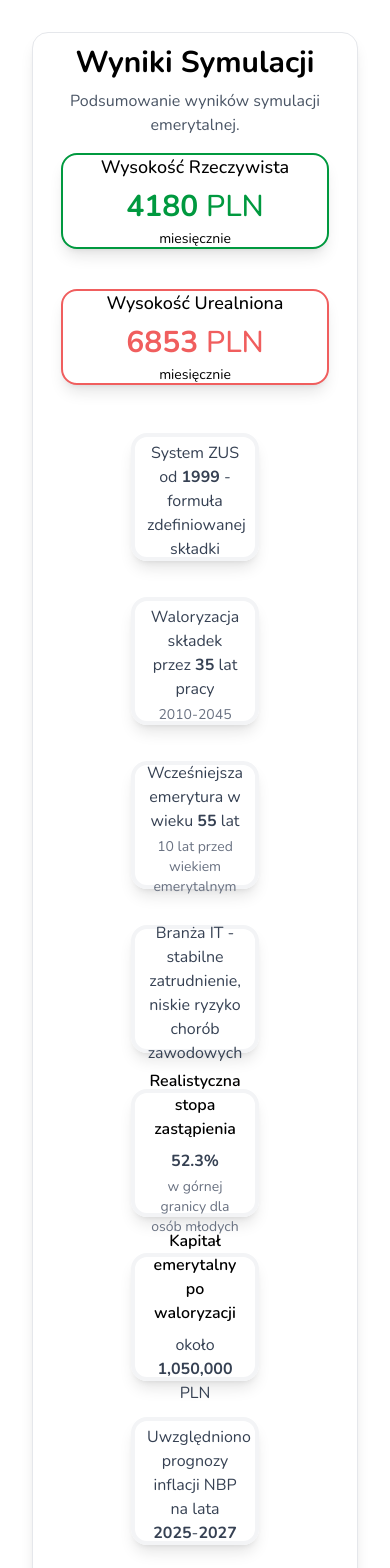
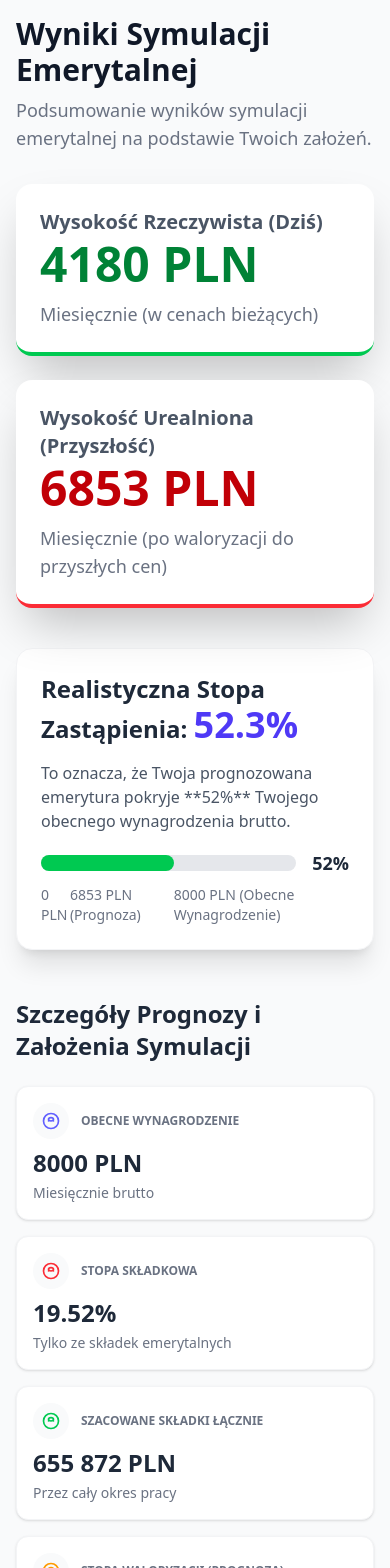
Before and after one commit to exportDefaultConst/hackyeah-emerytura-front, a React (Vite) app: page /dashboard in a window 390 px wide. Shown: the top 1568 px of the page. Built offline with nearby package versions, Linux system fonts and the light colour scheme; no server answers.

Commit message:
DashboardPage Visual Update

```diff
--- /dev/null
+++ b/src/pages/DashboardPage-d.jsx
@@ -0,0 +1,166 @@
+import React from 'react';
+
+// Dane bezpośrednio z Twojego obrazka
+const daneSymulacji = {
+  rzeczywistaKwota: 4642,
+  urealnionaKwota: 6840,
+  stopaZastepienia: 41.2,
+  skladkowaStopa: 19.52,
+  obecneWynagrodzenie: 8000,
+  skladkiLacznia: '1 847 520 PLN',
+  waloryzacjaStopa: '3.8%',
+  inflacja2025: '3.7%',
+  wzrostIT: 'przewyższający inflację',
+  spadekIT: '-4.5%',
+  wiek: 52,
+  plec: 'kobieta',
+  dodatkoweLata: 8,
+  dlugoscZycia: '21 lat (254.3 miesiąca)',
+};
+
+// Pomocniczy komponent do wyświetlania pojedynczej metryki
+const MetrykaKarta = ({ tytul, wartosc, opis, iconClass = "text-blue-500" }) => (
+  <div className="bg-white p-4 sm:p-6 rounded-xl border border-gray-100 shadow-sm transition hover:shadow-md">
+    <div className="flex items-center space-x-3">
+      <div className={`p-2 rounded-full bg-gray-50 ${iconClass}`}>
+        {/* Placeholder Icon (możesz zastąpić ikonami z biblioteki np. Heroicons) */}
+        <svg className="w-5 h-5" fill="none" stroke="currentColor" viewBox="0 0 24 24"><path strokeLinecap="round" strokeLinejoin="round" strokeWidth="2" d="M12 8c1.657 0 3 .895 3 2s-1.343 2-3 2-3-.895-3-2 1.343-2 3-2zM9 12h.01M15 12h.01M21 12a9 9 0 11-18 0 9 9 0 0118 0z"></path></svg>
+      </div>
+      <p className="text-xs font-semibold uppercase text-gray-500">{tytul}</p>
+    </div>
+    <p className="mt-2 text-2xl font-bold text-gray-800">{wartosc}</p>
+    {opis && <p className="mt-1 text-sm text-gray-500">{opis}</p>}
+  </div>
+);
+
+
+const SymulacjaEmerytalna = () => {
+  const { stopaZastepienia, urealnionaKwota, obecneWynagrodzenie } = daneSymulacji;
+
+  // Obliczenie procentu dla paska postępu (Stopa Zastąpienia)
+  const stopaProcent = Math.round(stopaZastepienia);
+  const stopaKolor = stopaProcent < 50 ? 'bg-yellow-500' : 'bg-green-500';
+
+  return (
+    <div className="min-h-screen bg-gray-50 p-4 sm:p-10 font-sans">
+      <div className="max-w-6xl mx-auto">
+        <h1 className="text-3xl sm:text-4xl font-extrabold text-gray-900 mb-2">Wyniki Symulacji Emerytalnej</h1>
+        <p className="text-lg text-gray-500 mb-8">Podsumowanie wyników symulacji emerytalnej na podstawie Twoich założeń.</p>
+
+        {/* 1. SEKCJA GŁÓWNYCH WNIOSKÓW (HERO) */}
+        <div className="grid md:grid-cols-2 gap-6 mb-10">
+          {/* Karta Rzeczywista */}
+          <div className="p-6 bg-white border-b-4 border-green-500 shadow-2xl rounded-2xl">
+            <p className="text-xl font-semibold text-gray-600">Wysokość Rzeczywista (Dziś)</p>
+            <p className="text-5xl font-bold text-green-700 mt-1 mb-3">{daneSymulacji.rzeczywistaKwota} PLN</p>
+            <p className="text-lg text-gray-500">Miesięcznie (w obecnych cenach)</p>
+          </div>
+
+          {/* Karta Urealniona */}
+          <div className="p-6 bg-white border-b-4 border-red-500 shadow-2xl rounded-2xl">
+            <p className="text-xl font-semibold text-gray-600">Wysokość Urealniona (W Przyszłości)</p>
+            <p className="text-5xl font-bold text-red-700 mt-1 mb-3">{daneSymulacji.urealnionaKwota} PLN</p>
+            <p className="text-lg text-gray-500">Miesięcznie (po waloryzacji do przyszłych cen)</p>
+          </div>
+        </div>
+
+        {/* WIZUALIZACJA STOPY ZASTĄPIENIA */}
+        <div className="bg-white p-6 rounded-2xl shadow-xl mb-12 border border-gray-100">
+          <h2 className="text-2xl font-bold text-gray-800 mb-4">Realistyczna Stopa Zastąpienia: <span className="text-4xl font-extrabold text-indigo-600">{stopaZastepienia}%</span></h2>
+          <p className="text-gray-600 mb-4">To oznacza, że Twoja prognozowana emerytura pokryje **{stopaProcent}%** Twojego obecnego wynagrodzenia brutto.</p>
+
+          {/* Pasek Postępu (Stopa Zastąpienia) */}
+          <div className="flex items-center space-x-4">
+            <div className="flex-grow bg-gray-200 rounded-full h-4">
+              <div
+                className={`h-4 rounded-full ${stopaKolor}`}
+                style={{ width: `${Math.min(stopaProcent, 100)}%` }}
+                aria-valuenow={stopaProcent}
+                aria-valuemin="0"
+                aria-valuemax="100"
+              ></div>
+            </div>
+            <span className="text-lg font-semibold text-gray-800">{stopaProcent}%</span>
+          </div>
+
+          <div className="flex justify-between text-sm text-gray-500 mt-2">
+            <span>0 PLN</span>
+            <span>{urealnionaKwota} PLN (Prognoza)</span>
+            <span>{obecneWynagrodzenie} PLN (Obecne Wynagrodzenie)</span>
+          </div>
+        </div>
+
+        {/* 2. SZCZEGÓŁY I ZAŁOŻENIA */}
+        <h2 className="text-2xl font-bold text-gray-800 mb-6">Szczegóły Prognozy i Założenia Symulacji</h2>
+
+        <div className="grid md:grid-cols-2 lg:grid-cols-4 gap-4">
+          {/* Kolumna 1: Finanse */}
+          <MetrykaKarta
+            tytul="Obecne Wynagrodzenie"
+            wartosc={`${daneSymulacji.obecneWynagrodzenie} PLN`}
+            opis="Miesięcznie brutto"
+            iconClass="text-indigo-500"
+          />
+          <MetrykaKarta
+            tytul="Składkowa Stopa Zastąpienia"
+            wartosc={`${daneSymulacji.skladkowaStopa}%`}
+            opis="Tylko ze składek emerytalnych"
+            iconClass="text-red-500"
+          />
+          <MetrykaKarta
+            tytul="Szanowane Składki Łącznie"
+            wartosc={daneSymulacji.skladkiLacznia}
+            opis="Przez cały okres pracy"
+            iconClass="text-green-500"
+          />
+          <MetrykaKarta
+            tytul="Stopa Waloryzacji (Prognoza)"
+            wartosc={daneSymulacji.waloryzacjaStopa}
+            opis="Średnio rocznie (INBP 2025-2029)"
+            iconClass="text-amber-500"
+          />
+          {/* Kolumna 2: Czas i Wiek */}
+          <MetrykaKarta
+            tytul="Wiek Użytkownika"
+            wartosc={`${daneSymulacji.wiek} lat`}
+            opis={`${daneSymulacji.plec.toUpperCase()}, System ZUS od 1999`}
+            iconClass="text-purple-500"
+          />
+          <MetrykaKarta
+            tytul="Dodatkowe Lata Pracy"
+            wartosc={`${daneSymulacji.dodatkoweLata} lat`}
+            opis="Do osiągnięcia wieku emerytalnego"
+            iconClass="text-cyan-500"
+          />
+          <MetrykaKarta
+            tytul="Przewidywana Długość Życia"
+            wartosc={daneSymulacji.dlugoscZycia}
+            opis="Po przekroczeniu wieku emerytalnego"
+            iconClass="text-pink-500"
+          />
+          <MetrykaKarta
+            tytul="Inflacja 2025"
+            wartosc={daneSymulacji.inflacja2025}
+            opis="Prognozowana inflacja"
+            iconClass="text-teal-500"
+          />
+        </div>
+
+        {/* 3. PODSUMOWANIE I CTA (Call to Action) */}
+        <div className="mt-12 p-8 bg-indigo-50 rounded-2xl border-l-4 border-indigo-600 shadow-lg flex flex-col md:flex-row justify-between items-center">
+          <div className="mb-4 md:mb-0">
+            <h3 className="text-xl font-bold text-indigo-800">Co dalej? Brakuje Ci {Math.round(100 - stopaProcent)}%</h3>
+            <p className="text-indigo-700">Stopa zastąpienia na poziomie {stopaZastepienia}% oznacza, że aby utrzymać obecny standard, musisz oszczędzać.</p>
+          </div>
+          <button className="bg-indigo-600 hover:bg-indigo-700 text-white font-semibold py-3 px-6 rounded-xl shadow-md transition duration-300 transform hover:scale-105">
+            Zmień Założenia lub Zobacz Plany Oszczędności
+          </button>
+        </div>
+
+        <p className="text-center text-xs text-gray-400 mt-8">Dane z Redux Store • Ostatnia aktualizacja: 5.10.2025 03:58:33</p>
+      </div>
+    </div>
+  );
+};
+
+export default SymulacjaEmerytalna;
--- a/src/pages/DashboardPage.jsx
+++ b/src/pages/DashboardPage.jsx
@@ -1,7 +1,6 @@
 import React, { useState, useEffect } from "react";
 import { useLocation } from "react-router";
 import { useSelector, useDispatch } from "react-redux";
-import Card from "../components/Card";
 import { API_URL } from "../constants";
 import { setPensionData } from "../redux/slices/pensionSlice";
 
@@ -38,13 +37,31 @@ const mockApiResponse = {
   "years_to_work_longer": 8
 };
 
+// Komponent pomocniczy do wyświetlania pojedynczych metryk
+const KartaMetryki = ({ tytul, wartosc, opis, klasaIkony = "text-blue-500" }) => (
+  <div className="bg-white p-4 sm:p-6 rounded-xl border border-gray-100 shadow-sm transition hover:shadow-md">
+    <div className="flex items-center space-x-3">
+      <div className={`p-2 rounded-full bg-gray-50 ${klasaIkony}`}>
+        {/* Placeholder Icon */}
+        <svg className="w-5 h-5" fill="none" stroke="currentColor" viewBox="0 0 24 24">
+          <path strokeLinecap="round" strokeLinejoin="round" strokeWidth="2" d="M12 8c1.657 0 3 .895 3 2s-1.343 2-3 2-3-.895-3-2 1.343-2 3-2zM9 12h.01M15 12h.01M21 12a9 9 0 11-18 0 9 9 0 0118 0z"></path>
+        </svg>
+      </div>
+      <p className="text-xs font-semibold uppercase text-gray-500">{tytul}</p>
+    </div>
+    <p className="mt-2 text-2xl font-bold text-gray-800">{wartosc}</p>
+    {opis && <p className="mt-1 text-sm text-gray-500">{opis}</p>}
+  </div>
+);
+
 const DashboardPage = () => {
   const location = useLocation();
   const dispatch = useDispatch();
   const { pensionData, loading, error, lastUpdated } = useSelector((state) => state.pension);
+  const { desiredAmount } = useSelector((state) => state.user);
   const [localError, setLocalError] = useState(null);
 
-  // Function to fetch pension data from API
+  // Funkcja do pobierania danych emerytalnych z API
   const fetchPensionData = async () => {
     try {
       setLocalError(null);
@@ -63,156 +80,22 @@ const DashboardPage = () => {
       const data = await response.json();
       dispatch(setPensionData(data));
     } catch (err) {
-      console.error("Error fetching pension data:", err);
+      console.error("Błąd podczas pobierania danych emerytalnych:", err);
       setLocalError(err.message);
-      // Use mock data as fallback
+      // Użyj danych testowych jako zapasowych
       dispatch(setPensionData(mockApiResponse));
     }
   };
 
   useEffect(() => {
-    // Check if data was passed from navigation state (from form submission)
+    // Sprawdź, czy dane zostały przekazane z nawigacji (z formularza)
     if (location.state?.pensionData) {
       dispatch(setPensionData(location.state.pensionData));
     } else if (!pensionData) {
-      // Fetch data from API if no data in Redux state and no navigation state
+      // Pobierz dane z API, jeśli brak danych w stanie Redux i brak danych z nawigacji
       fetchPensionData();
     }
   }, [location.state, pensionData, dispatch]);
-
-  // Transform API response into card format
-  const transformApiDataToCards = (data) => {
-    if (!data?.calculation_details) return [];
-
-    const cards = [];
-
-    // Add assumptions as cards
-    if (data.calculation_details.assumptions) {
-      data.calculation_details.assumptions.forEach((assumption) => {
-        const cardData = formatAssumptionToCard(assumption);
-        cards.push(cardData);
-      });
-    }
-
-    // Add other calculation details as cards
-    const additionalDetails = [
-      {
-        title: "Stopa składkowa",
-        description: data.calculation_details.contribution_rate || "19.52%",
-        secondaryDescription: "składki emerytalne"
-      },
-      {
-        title: "Oczekiwana długość życia",
-        description: `${Math.round((data.calculation_details.life_expectancy_months || 210) / 12)} lat`,
-        secondaryDescription: `${data.calculation_details.life_expectancy_months || 210} miesięcy`
-      },
-      {
-        title: "Szacowane składki łącznie",
-        description: `${(data.calculation_details.total_contributions_estimated || 655872).toLocaleString('pl-PL')} PLN`,
-        secondaryDescription: "przez cały okres pracy"
-      },
-      {
-        title: "Stopa waloryzacji",
-        description: data.calculation_details.valorization_rate || "średnio 2.2% rocznie",
-        secondaryDescription: null
-      }
-    ];
-
-    cards.push(...additionalDetails);
-
-    // Add metadata as cards if available
-    if (data.metadata) {
-      const metadataCards = [
-        {
-          title: "Wiek użytkownika",
-          description: `${data.metadata.user_age || 35} lat`,
-          secondaryDescription: data.metadata.user_gender === "male" ? "mężczyzna" : "kobieta"
-        },
-        {
-          title: "Obecne wynagrodzenie",
-          description: `${(data.metadata.current_salary || 8000).toLocaleString('pl-PL')} PLN`,
-          secondaryDescription: "miesięcznie brutto"
-        }
-      ];
-      cards.push(...metadataCards);
-    }
-
-    // Add result metrics as cards
-    const resultCards = [
-      {
-        title: "Stopa zastąpienia",
-        description: `${data.replacement_rate || 52.3}%`,
-        secondaryDescription: "stosunek emerytury do ostatniego wynagrodzenia"
-      }
-    ];
-
-    if (data.years_to_work_longer) {
-      resultCards.push({
-        title: "Dodatkowe lata pracy",
-        description: `${data.years_to_work_longer} lat`,
-        secondaryDescription: "dla lepszej emerytury"
-      });
-    }
-
-    if (data.salary_variability_impact) {
-      resultCards.push({
-        title: "Wpływ zmienności wynagrodzenia",
-        description: typeof data.salary_variability_impact === 'string'
-          ? data.salary_variability_impact
-          : `${data.salary_variability_impact}%`,
-        secondaryDescription: typeof data.salary_variability_impact === 'string'
-          ? null
-          : "wpływ na wysokość emerytury"
-      });
-    }
-
-    if (data.sick_leave_impact) {
-      resultCards.push({
-        title: "Wpływ zwolnień lekarskich",
-        description: typeof data.sick_leave_impact === 'string'
-          ? data.sick_leave_impact
-          : `${data.sick_leave_impact} PLN`,
-        secondaryDescription: typeof data.sick_leave_impact === 'string'
-          ? null
-          : "miesięczny wpływ"
-      });
-    }
-
-    cards.push(...resultCards);
-
-    return cards;
-  };
-
-  // Helper function to format assumptions into card format
-  const formatAssumptionToCard = (assumption) => {
-    if (assumption.includes(":")) {
-      const [title, descriptionPart] = assumption.split(":");
-
-    // Extract content within parentheses for secondaryDescription
-    const parenthesesMatch = descriptionPart.match(/\(([^)]+)\)/);
-    const secondaryDescription = parenthesesMatch ? parenthesesMatch[1] : null;
-
-    // Remove parentheses content from main description
-    const description = descriptionPart.replace(/\s*\([^)]+\)/g, '').trim();
-
-    return {
-      title: title.trim(),
-      description: description,
-      secondaryDescription: secondaryDescription
-    };
-  } else {
-    // If there's no colon, check for parentheses in the entire text
-    const parenthesesMatch = assumption.match(/\(([^)]+)\)/);
-    const secondaryDescription = parenthesesMatch ? parenthesesMatch[1] : null;
-    const description = assumption.replace(/\s*\([^)]+\)/g, '').trim();
-
-    return {
-      title: "",
-      description: description,
-      secondaryDescription: secondaryDescription
-    };
-  }
-};
 
   if (loading) {
     return (
@@ -243,48 +126,145 @@ if ((error || localError) && !pensionData) {
     );
   }
 
-const formattedCalculationDetails = transformApiDataToCards(pensionData);
+  // Wyciągnij dane z fallbackami
+  const obecnaEmerytura = pensionData?.current_pension_projection || 4642;
+  const urealnionaEmerytura = pensionData?.indexed_pension_projection || 6840;
+  const stopaZastapieniaa = pensionData?.replacement_rate || 41.2;
+  const stopaSkladkowa = pensionData?.calculation_details?.contribution_rate || "19.52%";
+  const obecneWynagrodzenie = pensionData?.metadata?.current_salary || 8000;
+  const laczneSkładki = pensionData?.calculation_details?.total_contributions_estimated || 1847520;
+  const stopaWaloryzacji = "3.8%";
+  const inflacja2025 = "3.7%";
+  const wiekUzytkownika = pensionData?.metadata?.user_age || 52;
+  const plecUzytkownika = pensionData?.metadata?.user_gender || "female";
+  const dodatkoweLata = pensionData?.years_to_work_longer || 8;
+  const dlugoscZycia = pensionData?.calculation_details?.life_expectancy_months ?
+    `${Math.round(pensionData.calculation_details.life_expectancy_months / 12)} lat (${pensionData.calculation_details.life_expectancy_months} miesięcy)` :
+    "21 lat (254.3 miesięcy)";
+
+  // Oblicz procent dla paska postępu (Stopa Zastąpienia)
+  const procentStopy = Math.round(stopaZastapieniaa);
+  const kolorStopy = procentStopy < 50 ? 'bg-yellow-500' : 'bg-green-500';
 
   return (
-    <div className="p-4 md:p-6 md:h-screen md:overflow-hidden">
-      <Card
-        title="Wyniki Symulacji"
-        description="Podsumowanie wyników symulacji emerytalnej."
-        customClass="flex-col text-center md:h-full md:overflow-y-auto"
-      >
-        {/* Main pension amounts - responsive scaling */}
-        <div className="grid grid-cols-1 lg:grid-cols-2 gap-2 md:gap-4 w-full mb-4 md:mb-6">
-          <Card
-            title="Wysokość Rzeczywista"
-            description={`${(pensionData?.current_pension_projection || 4180).toLocaleString('pl-PL')} PLN`}
-            secondaryDescription="miesięcznie"
-            variant="highlight"
-            customClass="h-24 md:h-32 lg:h-40 flex items-center justify-center green-description"
+    <div className="min-h-screen bg-gray-50 p-4 sm:p-10 font-sans">
+      <div className="max-w-6xl mx-auto">
+        <h1 className="text-3xl sm:text-4xl font-extrabold text-gray-900 mb-2">Wyniki Symulacji Emerytalnej</h1>
+        <p className="text-lg text-gray-500 mb-8">Podsumowanie wyników symulacji emerytalnej na podstawie Twoich założeń.</p>
+
+        {/* 1. GŁÓWNE WNIOSKI - SEKCJA HERO */}
+        <div className="grid md:grid-cols-2 gap-6 mb-10">
+          {/* Karta Wysokość Rzeczywista */}
+          <div className="p-6 bg-white border-b-4 border-green-500 shadow-2xl rounded-2xl">
+            <p className="text-xl font-semibold text-gray-600">Wysokość Rzeczywista (Dziś)</p>
+            <p className="text-5xl font-bold text-green-700 mt-1 mb-3">{obecnaEmerytura.toLocaleString('pl-PL')} PLN</p>
+            <p className="text-lg text-gray-500">Miesięcznie (w cenach bieżących)</p>
+          </div>
+
+          {/* Karta Wysokość Urealniona */}
+          <div className="p-6 bg-white border-b-4 border-red-500 shadow-2xl rounded-2xl">
+            <p className="text-xl font-semibold text-gray-600">Wysokość Urealniona (Przyszłość)</p>
+            <p className="text-5xl font-bold text-red-700 mt-1 mb-3">{urealnionaEmerytura.toLocaleString('pl-PL')} PLN</p>
+            <p className="text-lg text-gray-500">Miesięcznie (po waloryzacji do przyszłych cen)</p>
+          </div>
+        </div>
+
+        {/* WIZUALIZACJA STOPY ZASTĄPIENIA */}
+        <div className="bg-white p-6 rounded-2xl shadow-xl mb-12 border border-gray-100">
+          <h2 className="text-2xl font-bold text-gray-800 mb-4">Realistyczna Stopa Zastąpienia: <span className="text-4xl font-extrabold text-indigo-600">{stopaZastapieniaa}%</span></h2>
+          <p className="text-gray-600 mb-4">To oznacza, że Twoja prognozowana emerytura pokryje **{procentStopy}%** Twojego obecnego wynagrodzenia brutto.</p>
+
+          {/* Pasek Postępu (Stopa Zastąpienia) */}
+          <div className="flex items-center space-x-4">
+            <div className="flex-grow bg-gray-200 rounded-full h-4">
+              <div
+                className={`h-4 rounded-full ${kolorStopy}`}
+                style={{ width: `${Math.min(procentStopy, 100)}%` }}
+                aria-valuenow={procentStopy}
+                aria-valuemin="0"
+                aria-valuemax="100"
+              ></div>
+            </div>
+            <span className="text-lg font-semibold text-gray-800">{procentStopy}%</span>
+          </div>
+
+          <div className="flex justify-between text-sm text-gray-500 mt-2">
+            <span>0 PLN</span>
+            <span>{urealnionaEmerytura.toLocaleString('pl-PL')} PLN (Prognoza)</span>
+            <span>{obecneWynagrodzenie.toLocaleString('pl-PL')} PLN (Obecne Wynagrodzenie)</span>
+          </div>
+        </div>
+
+        {/* 2. SZCZEGÓŁY I ZAŁOŻENIA */}
+        <h2 className="text-2xl font-bold text-gray-800 mb-6">Szczegóły Prognozy i Założenia Symulacji</h2>
+
+        <div className="grid md:grid-cols-2 lg:grid-cols-4 gap-4">
+          {/* Kolumna 1: Finanse */}
+          <KartaMetryki
+            tytul="Obecne Wynagrodzenie"
+            wartosc={`${obecneWynagrodzenie.toLocaleString('pl-PL')} PLN`}
+            opis="Miesięcznie brutto"
+            klasaIkony="text-indigo-500"
           />
-          <Card
-            title="Wysokość Urealniona"
-            description={`${(pensionData?.indexed_pension_projection || 6853).toLocaleString('pl-PL')} PLN`}
-            secondaryDescription="miesięcznie"
-            variant="highlight"
-            customClass="h-24 md:h-32 lg:h-40 flex items-center justify-center red-description"
+          <KartaMetryki
+            tytul="Stopa Składkowa"
+            wartosc={stopaSkladkowa}
+            opis="Tylko ze składek emerytalnych"
+            klasaIkony="text-red-500"
+          />
+          <KartaMetryki
+            tytul="Szacowane Składki Łącznie"
+            wartosc={`${laczneSkładki.toLocaleString('pl-PL')} PLN`}
+            opis="Przez cały okres pracy"
+            klasaIkony="text-green-500"
+          />
+          <KartaMetryki
+            tytul="Stopa Waloryzacji (Prognoza)"
+            wartosc={stopaWaloryzacji}
+            opis="Średnio rocznie (NBP 2025-2029)"
+            klasaIkony="text-amber-500"
+          />
+
+          {/* Kolumna 2: Czas i Wiek */}
+          <KartaMetryki
+            tytul="Wiek Użytkownika"
+            wartosc={`${wiekUzytkownika} lat`}
+            opis={`${plecUzytkownika.toUpperCase()}, System ZUS od 1999`}
+            klasaIkony="text-purple-500"
+          />
+          <KartaMetryki
+            tytul="Dodatkowe Lata Pracy"
+            wartosc={`${dodatkoweLata} lat`}
+            opis="Do osiągnięcia wieku emerytalnego"
+            klasaIkony="text-cyan-500"
+          />
+          <KartaMetryki
+            tytul="Przewidywana Długość Życia"
+            wartosc={dlugoscZycia}
+            opis="Po osiągnięciu wieku emerytalnego"
+            klasaIkony="text-pink-500"
+          />
+          <KartaMetryki
+            tytul="Inflacja 2025"
+            wartosc={inflacja2025}
+            opis="Prognozowana inflacja"
+            klasaIkony="text-teal-500"
           />
         </div>
 
-        {/* Calculation details flexbox - viewport fitting */}
-        <div className="flex flex-wrap justify-center gap-1 w-full md:flex-1">
-          {formattedCalculationDetails.map((detail, index) => (
-            <Card
-              key={index}
-              title={detail.title}
-              description={detail.description}
-              secondaryDescription={detail.secondaryDescription}
-              variant="zus"
-              customClass="w-32 h-32 md:w-36 md:h-36 lg:w-48 lg:h-48 flex flex-col justify-center text-center flex-shrink-0"
-            />
-          ))}
+        {/* 3. PODSUMOWANIE I WEZWANIE DO DZIAŁANIA */}
+        <div className="mt-12 p-8 bg-indigo-50 rounded-2xl border-l-4 border-indigo-600 shadow-lg flex flex-col md:flex-row justify-between items-center">
+          <div className="mb-4 md:mb-0">
+            <h3 className="text-xl font-bold text-indigo-800">Co dalej? Brakuje Ci {Math.round(100 - procentStopy)}%</h3>
+            <p className="text-indigo-700">Stopa zastąpienia {stopaZastapieniaa}% oznacza, że aby utrzymać obecny standard, musisz oszczędzać.</p>
           </div>
-        {/* Data source indicator */}
-        <div className="mt-4 text-sm text-gray-500">
+          <button className="bg-indigo-600 hover:bg-indigo-700 text-white font-semibold py-3 px-6 rounded-xl shadow-md transition duration-300 transform hover:scale-105">
+            Zmień Założenia lub Zobacz Plany Oszczędnościowe
+          </button>
+        </div>
+
+        {/* Wskaźnik źródła danych */}
+        <p className="text-center text-xs text-gray-400 mt-8">
           {location.state?.pensionData ?
             "Dane z formularza" :
             (error || localError) ? "Dane testowe (błąd API)" : "Dane z Redux Store"
@@ -299,8 +279,8 @@ const formattedCalculationDetails = transformApiDataToCards(pensionData);
               • Obliczono: {new Date(pensionData.metadata.calculation_date).toLocaleDateString('pl-PL')}
             </span>
           )}
+        </p>
       </div>
-      </Card>
     </div>
   );
 };
--- a/src/pages/UserEstimationPage.jsx
+++ b/src/pages/UserEstimationPage.jsx
@@ -16,7 +16,7 @@ import Divider from "../components/Divider";
 import Input from "../components/Input";
 import { useNavigate } from "react-router";
 import { useDispatch } from "react-redux";
-import { forceSyntheticLoading } from "../redux/slices/userSlice";
+import { forceSyntheticLoading, setDesiredAmount } from "../redux/slices/userSlice";
 
 const staticChartData = [
   { name: "Średnia", amount: 3000, isUser: false },
@@ -85,6 +85,7 @@ export function UserEstimationPage({}) {
   const chartData = createChartData();
 
   const handleNext = () => {
+    dispatch(setDesiredAmount(desiredAmount));
     navigate("/wprowadz-dane");
   };
 
--- a/src/redux/slices/userSlice.js
+++ b/src/redux/slices/userSlice.js
@@ -7,6 +7,7 @@ const initialState = {
   error: null,
   userData: null,
   JWTToken: null,
+  desiredAmount: null,
 };
 
 export const login = createAsyncThunk(
@@ -75,6 +76,9 @@ const userSlice = createSlice({
     logout(state) {
       state.userData = null;
     },
+    setDesiredAmount(state, action) {
+      state.desiredAmount = action.payload;
+    },
   },
   extraReducers: (builder) => {
     builder
@@ -116,4 +120,5 @@ export const {
   forceSyntheticLoading,
   acknowledgeError,
   logout,
+  setDesiredAmount,
 } = userSlice.actions;
```
Lines whose indentation alone changed are shown as unchanged.
